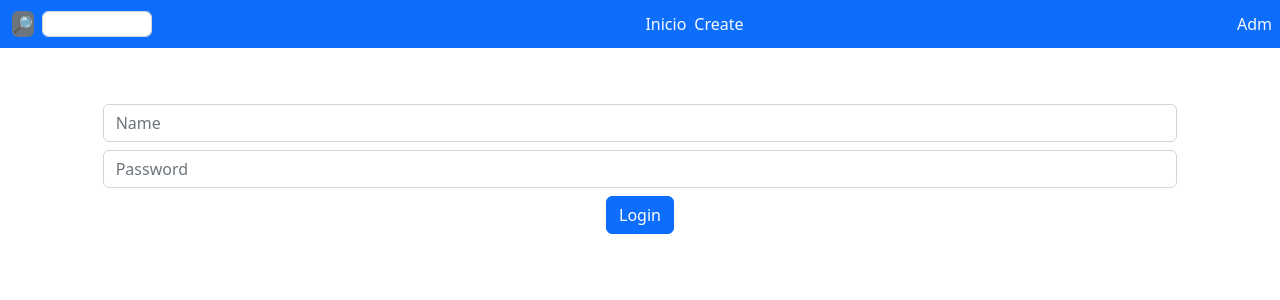
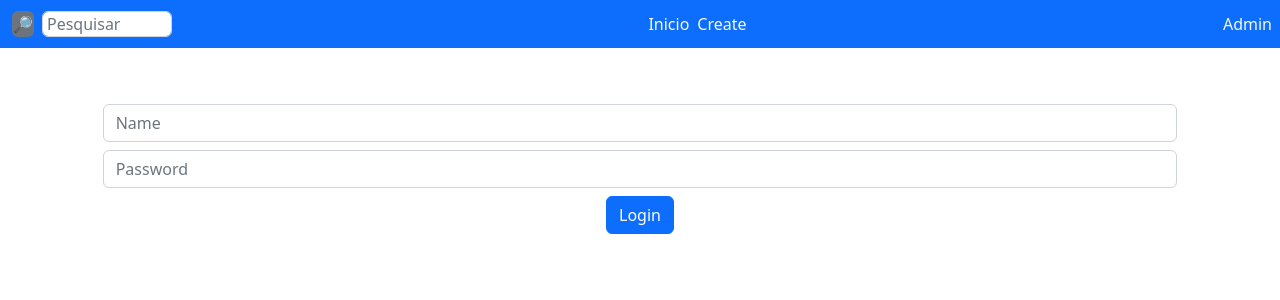
Before and after one commit to FranciscoNeto2909/Advice-app, a React (Create React App) app: page /admin in a window 1280 px wide. Shown: the top 300 px of the page. Built offline with nearby package versions, Linux system fonts and the light colour scheme; no server answers.

Commit message:
card style improved

```diff
--- a/src/components/Card.jsx
+++ b/src/components/Card.jsx
@@ -9,11 +9,11 @@ export default function Card({adv}) {
         dispatch(getAdv())
     }
     return(
-        <div className="card my-2">
-            <div className="card-body position-relative">
+        <div className="card shadows">
+            <div className="pt-4 position-relative">
                 { adm && <button className="btn btn-close position-absolute top-0 end-0 mt-1 me-1" aria-label="Close" onClick={handleRemoveAdv}></button>}
                 <h4 className="card-title">{adv.advice}</h4>
-                <p className="card-text font-smaller text-end text-secondary">Author: {adv.author}</p>
+                <p className="card-text font-smaller text-end text-secondary mb-1 me-1">Author: {adv.author}</p>
             </div>
         </div>
     )
--- a/src/components/SearchBar.jsx
+++ b/src/components/SearchBar.jsx
@@ -17,7 +17,7 @@ export default function SearchBar({ setFilteredAdvices }) {
         if (e === "") {
             setFilteredAdvices(null)
         }
-        const filtered = advices.filter(adv => adv.title.toLowerCase().includes(e.toLowerCase()))
+        const filtered = advices.filter(adv => adv.advice.toLowerCase().includes(e.toLowerCase()))
         setFilteredAdvices(filtered)
     }
 
@@ -26,7 +26,7 @@ export default function SearchBar({ setFilteredAdvices }) {
             <div className="d-flex">
                 <label htmlFor="searc" className="text-white me-1"></label>
                 <button className="btn me-2 p-0 bg-secondary" onClick={handleFilterAdvice}>&#x1F50E;</button>
-                <input type="text" className="form-control py-0 ps-1" style={{ width: 110 }} onChange={e => handleFilterAdvice(e.target.value)} />
+                <input type="text" placeholder="Pesquisar" className="form-control py-0 ps-1" style={{ width: 130 }} onChange={e => handleFilterAdvice(e.target.value)} />
             </div>
             <ul className="d-flex justify-content-between gap-2 py-1 px-0 m-0">
                 <li>
@@ -40,7 +40,7 @@ export default function SearchBar({ setFilteredAdvices }) {
             {isAdm ? <button className="btn text-light m-0 py-0 px-1" onClick={handleLogin}>Sair</button> :
                 <ul className="d-flex justify-content-between gap-2 py-1 px-0 m-0">
                     <li className="">
-                        <Link to="/admin" className="text-light text-decoration-none">Adm</Link>
+                        <Link to="/admin" className="text-light text-decoration-none">Admin</Link>
                     </li>
                 </ul>}
         </nav>
--- a/src/index.css
+++ b/src/index.css
@@ -25,8 +25,8 @@ body {
   z-index: 1;
   background: linear-gradient(to left,#008080ef, #00c0c0ef);
 }
-.form{
-  box-shadow: 0 0 8px rgba(0, 0, 0, 0.651);
+.shadows{
+  box-shadow: 0 0 8px rgba(0, 0, 0, 0.251);
 }
 .font-smaller{
   font-size: .85rem;
```
